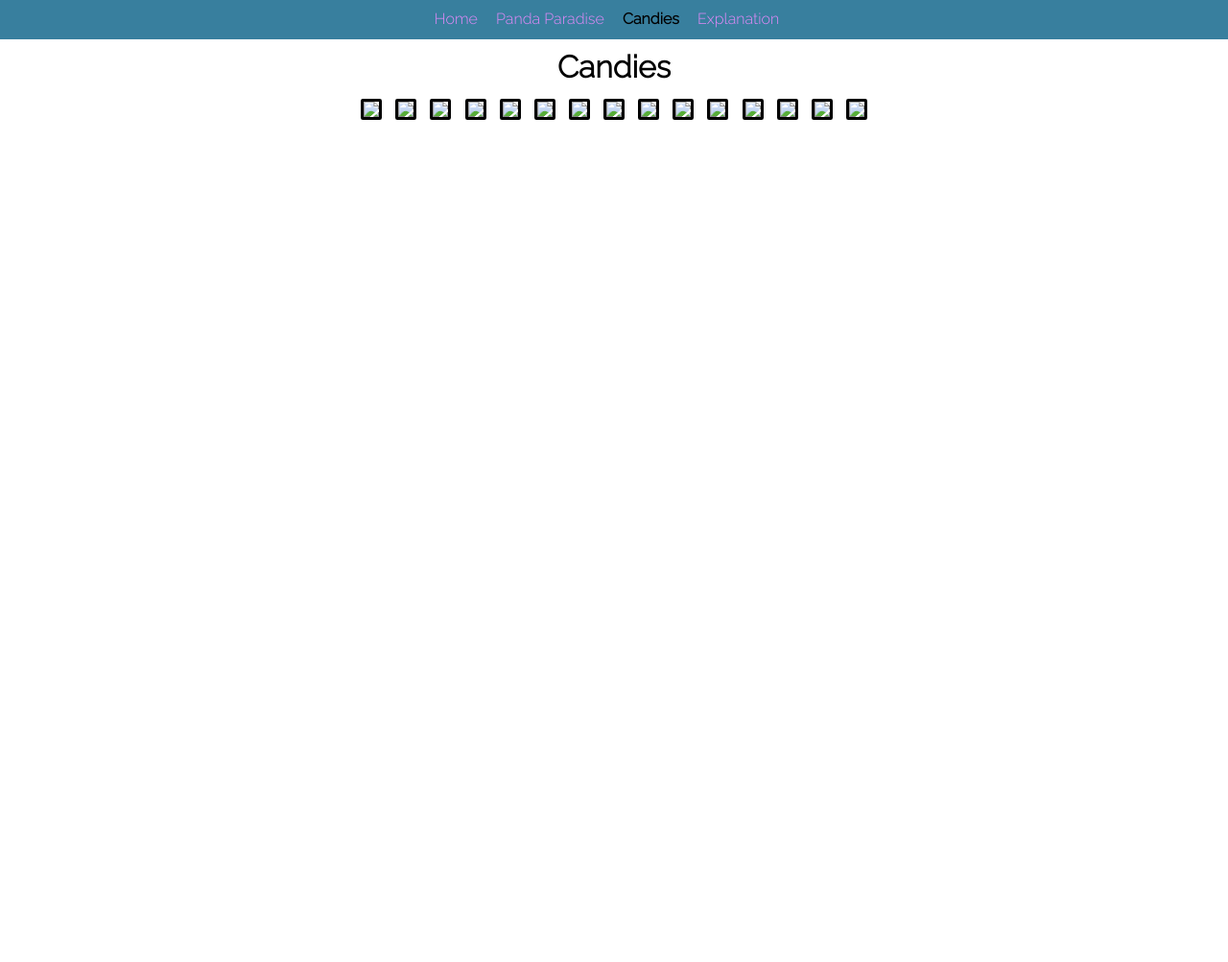
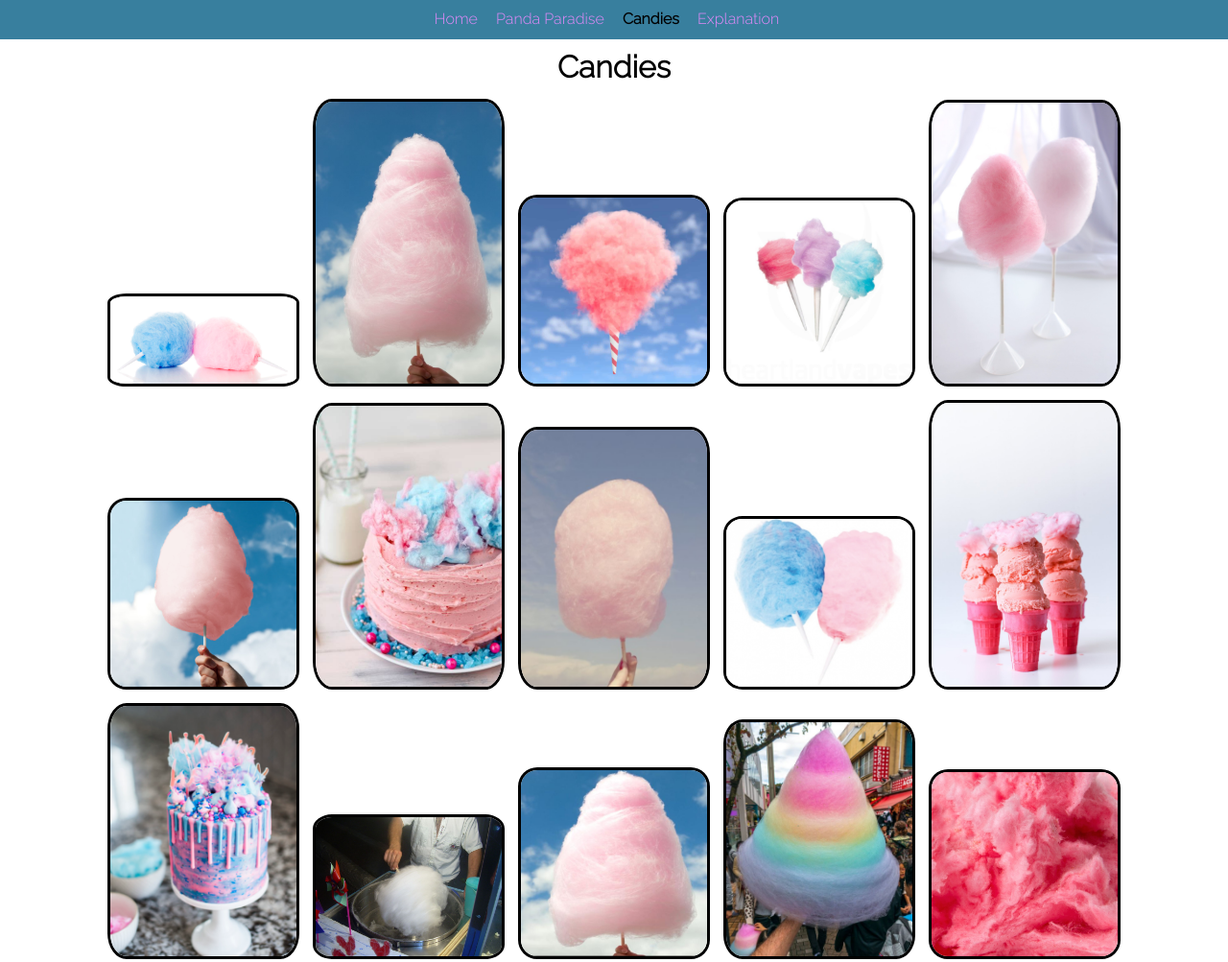
Before and after one commit to LuanBog/Gamer-s-amazing-website, a plain HTML site: page candies.html in a window 1280 px wide. Shown: the whole page at 96% size. Before the commit the page ends 800 px from the top, so only its background shows below. Drawn offline with Linux system fonts and the light colour scheme.

Commit message:
added candy images again

```diff
--- a/candies.html
+++ b/candies.html
@@ -19,21 +19,21 @@
     <h1 id="title">Candies</h1>
 
     <section class="image-showcase">
-      <img src="./candies_images/1.png" width="250" />
-      <img src="./candies_images/2.png" width="250" />
-      <img src="./candies_images/3.png" width="250" />
-      <img src="./candies_images/4.png" width="250" />
-      <img src="./candies_images/5.png" width="250" />
-      <img src="./candies_images/6.png" width="250" />
-      <img src="./candies_images/7.png" width="250" />
-      <img src="./candies_images/8.png" width="250" />
-      <img src="./candies_images/9.png" width="250" />
-      <img src="./candies_images/10.png" width="250" />
-      <img src="./candies_images/11.png" width="250" />
-      <img src="./candies_images/12.png" width="250" />
-      <img src="./candies_images/13.png" width="250" />
-      <img src="./candies_images/14.png" width="250" />
-      <img src="./candies_images/15.png" width="250" />
+      <img src="./candies_images/1.png" width="200" />
+      <img src="./candies_images/2.png" width="200" />
+      <img src="./candies_images/3.png" width="200" />
+      <img src="./candies_images/4.png" width="200" />
+      <img src="./candies_images/5.png" width="200" />
+      <img src="./candies_images/6.png" width="200" />
+      <img src="./candies_images/7.png" width="200" />
+      <img src="./candies_images/8.png" width="200" />
+      <img src="./candies_images/9.png" width="200" />
+      <img src="./candies_images/10.png" width="200" />
+      <img src="./candies_images/11.png" width="200" />
+      <img src="./candies_images/12.png" width="200" />
+      <img src="./candies_images/13.png" width="200" />
+      <img src="./candies_images/14.png" width="200" />
+      <img src="./candies_images/15.png" width="200" />
     </section>
   </body>
 </html>
```
Also changed, not shown: candies_images/1.png (added), candies_images/10.png (added), candies_images/11.png (added), candies_images/12.png (added), candies_images/13.png (added), candies_images/14.png (added), candies_images/15.png (added), candies_images/2.png (added), candies_images/3.png (added), candies_images/4.png (added), candies_images/5.png (added), candies_images/6.png (added), candies_images/7.png (added), candies_images/8.png (added), 1 more files.
